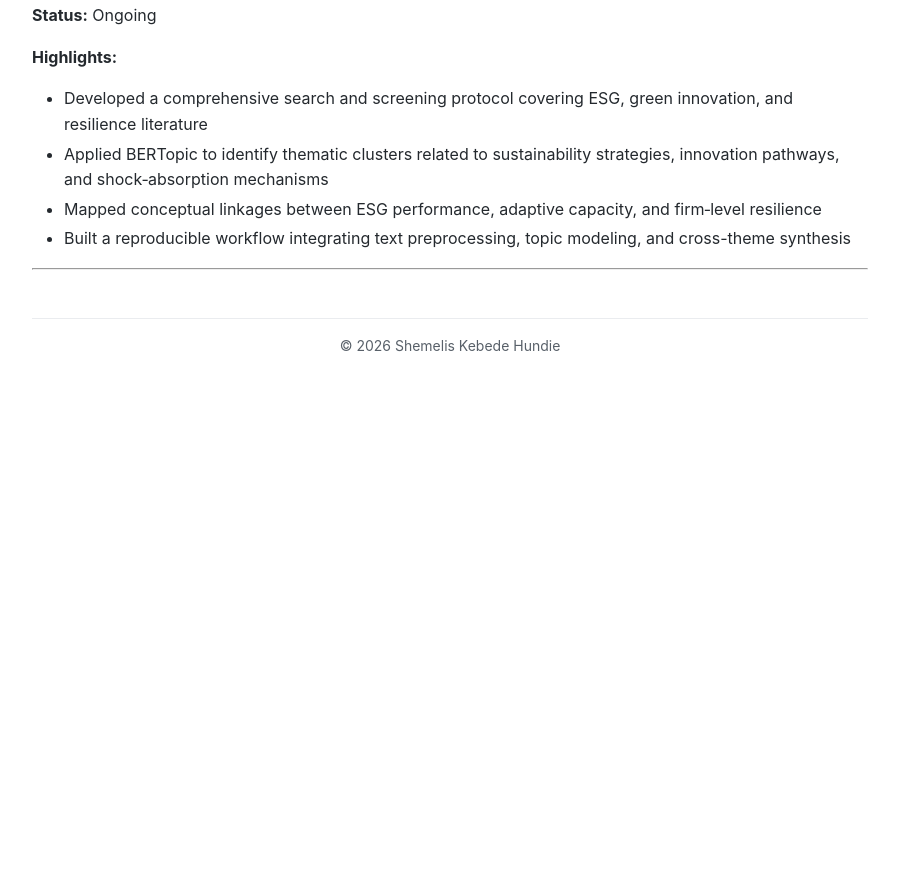
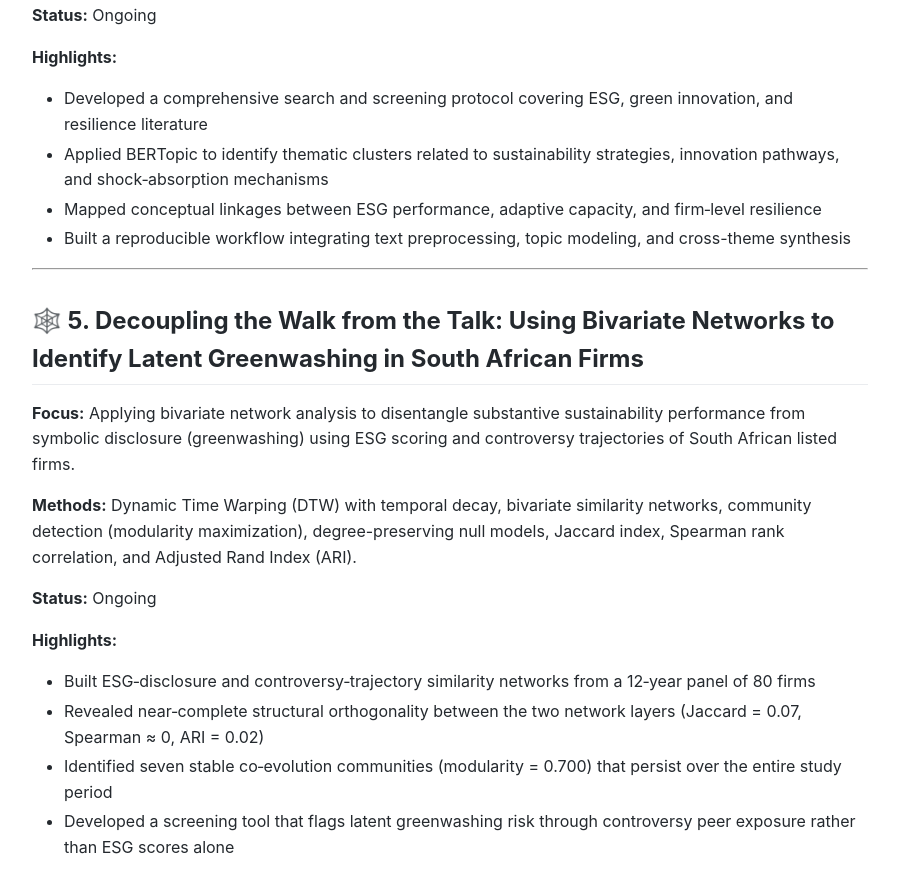
Before and after one commit to ShemelisKHundie/ShemelisKHundie.github.io, a Jekyll site: the page built from projects.md, in a window 1280 px wide and 900 px high, scrolled down 1960 px. Shown: the top 893 px of the window, without its empty margins (190-1089 px from the left). Built offline with Jekyll 4.4.1, drawn with Linux system fonts in a browser that asks for light colours; before the commit the page ends 2365 px from its top, so only the background shows below that.

Commit message:
Update projects.md

```diff
--- a/projects.md
+++ b/projects.md
@@ -72,3 +72,17 @@ Below is a selection of projects that reflect my work in econometrics, impact ev
 - Built a reproducible workflow integrating text preprocessing, topic modeling, and cross-theme synthesis
 
 ---
+
+## 🕸️ 5. Decoupling the Walk from the Talk: Using Bivariate Networks to Identify Latent Greenwashing in South African Firms
+
+**Focus:** Applying bivariate network analysis to disentangle substantive sustainability performance from symbolic disclosure (greenwashing) using ESG scoring and controversy trajectories of South African listed firms.
+
+**Methods:** Dynamic Time Warping (DTW) with temporal decay, bivariate similarity networks, community detection (modularity maximization), degree-preserving null models, Jaccard index, Spearman rank correlation, and Adjusted Rand Index (ARI).
+
+**Status:** Ongoing
+
+**Highlights:**
+- Built ESG‑disclosure and controversy‑trajectory similarity networks from a 12‑year panel of 80 firms
+- Revealed near‑complete structural orthogonality between the two network layers (Jaccard = 0.07, Spearman ≈ 0, ARI = 0.02)
+- Identified seven stable co‑evolution communities (modularity = 0.700) that persist over the entire study period
+- Developed a screening tool that flags latent greenwashing risk through controversy peer exposure rather than ESG scores alone
```
